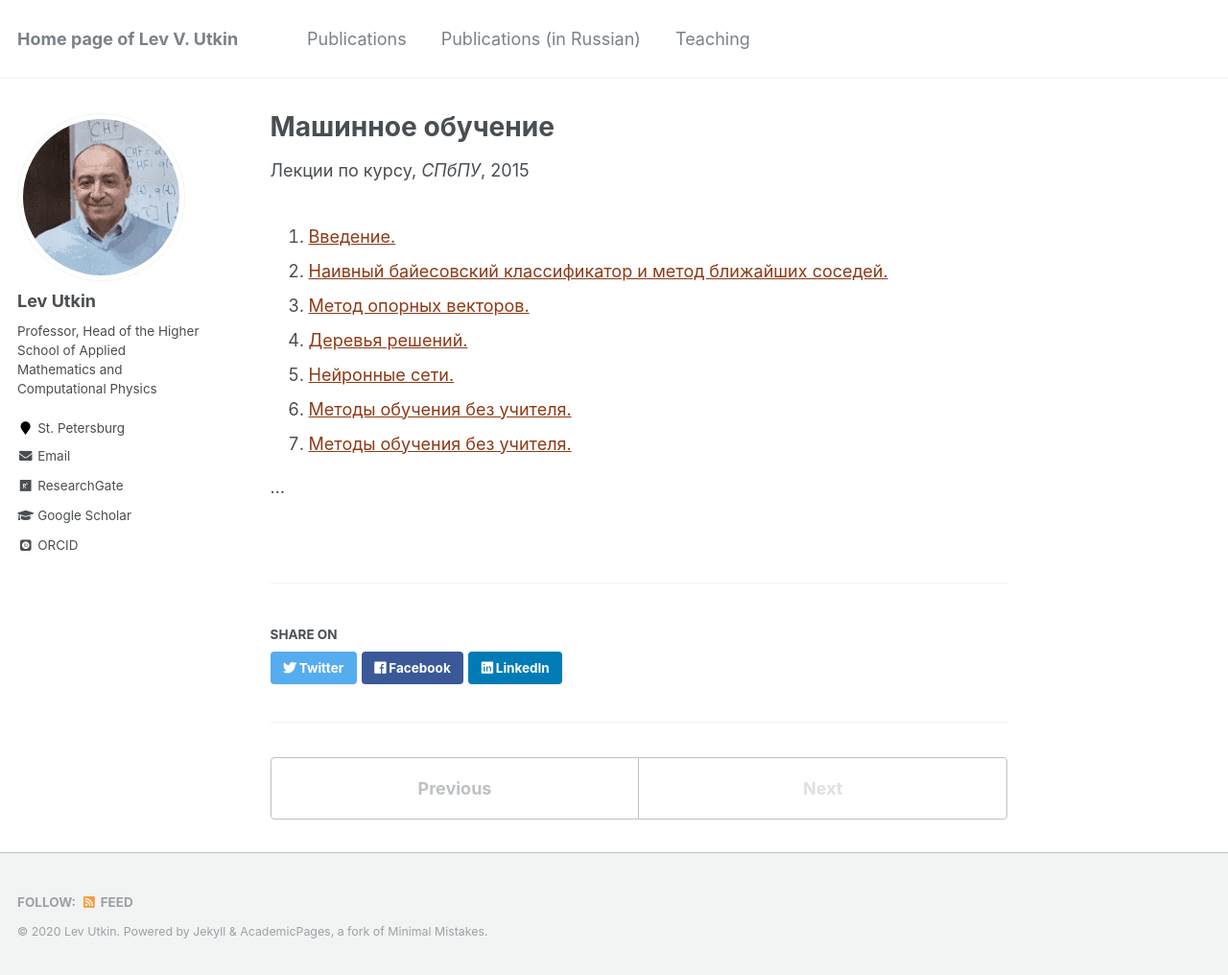
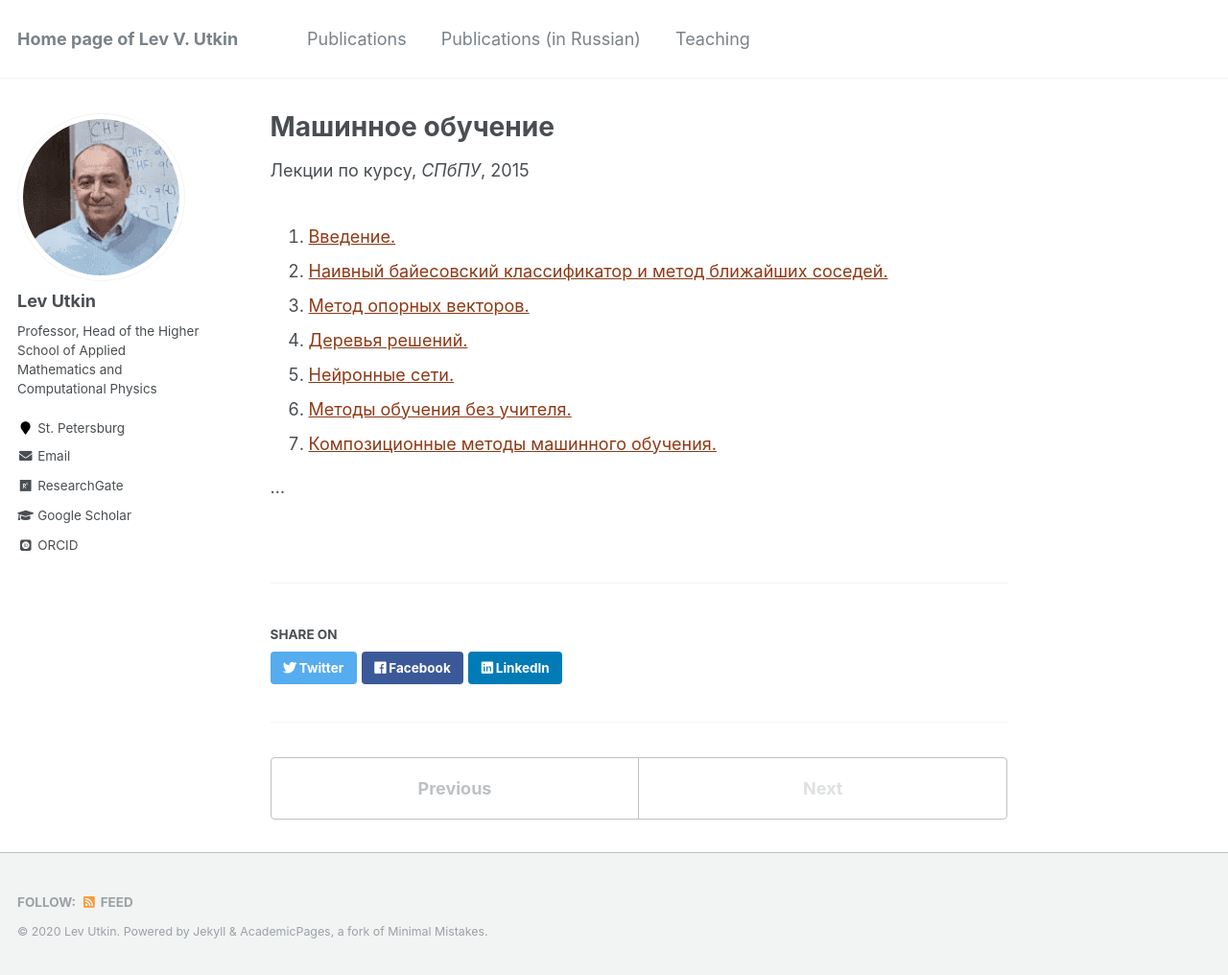
Before and after one commit to levutkin/levutkin.github.io, a Jekyll site: the page built from _teaching/machine-learning.md, in a window 1280 px wide and 1016 px high. Shown: the whole window at 96% size. Built offline with Jekyll 4.4.1, drawn with Linux system fonts in a browser that asks for light colours; some web fonts are replaced.

Commit message:
Update machine-learning.md

```diff
--- a/_teaching/machine-learning.md
+++ b/_teaching/machine-learning.md
@@ -14,6 +14,6 @@ location: ""
  1. [Деревья решений.](/files/Machine_Learning_LTU_4.pdf)
  1. [Нейронные сети.](/files/Machine_Learning_LTU_5.pdf)
  1. [Методы обучения без учителя.](/files/Machine_Learning_LTU_6.pdf)
- 1. [Методы обучения без учителя.](/files/Machine_Learning_LTU_6.pdf)
+ 1. [Композиционные методы машинного обучения.](/files/Machine_Learning_LTU_7.pdf)
 
 ...
```
